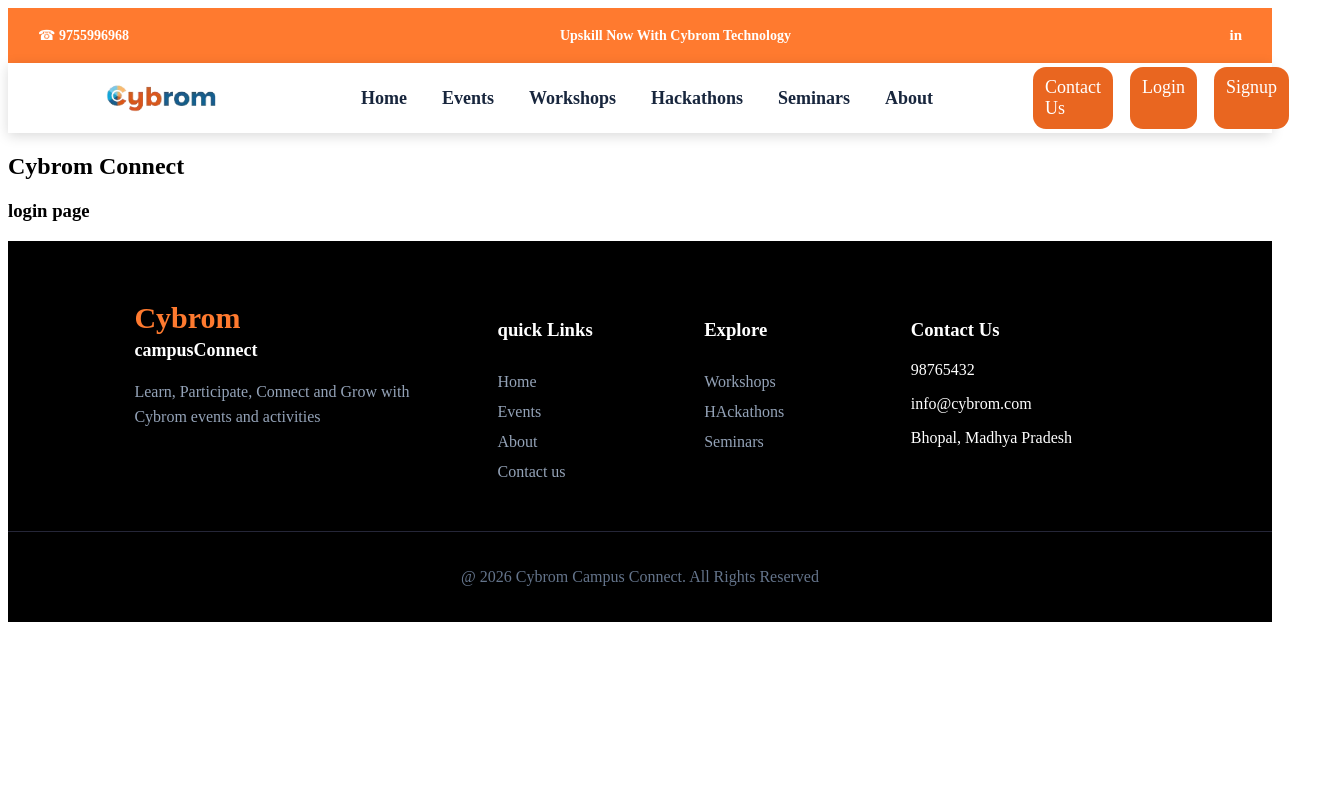
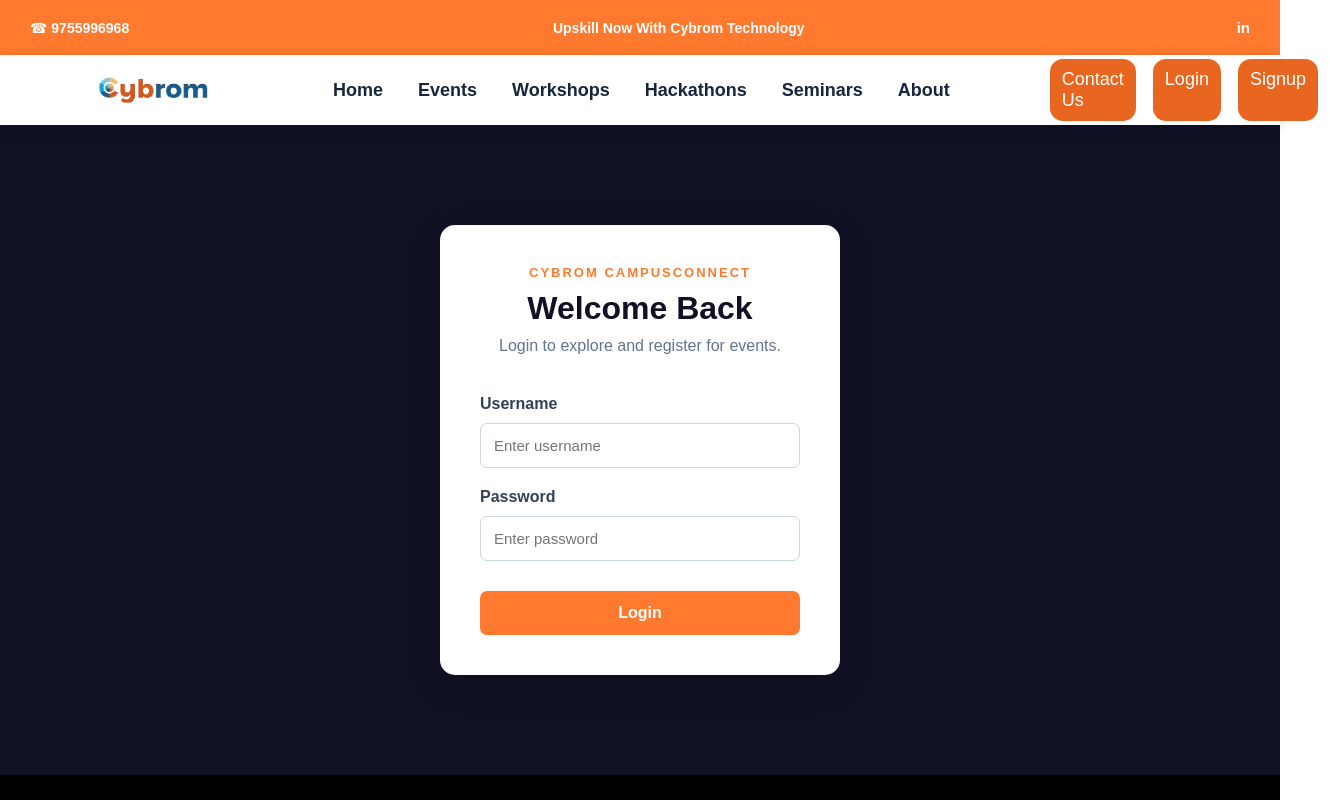
Before and after one commit to MuskanParmar-mp/projects, a React app: page /login in a window 1280 px wide. Shown: the top 800 px of the page, 1330 px wide, since content can reach past the window. Built offline with nearby package versions, Linux system fonts and the light colour scheme; the HTML template or start-up script is replaced by a standard one.

Commit message:
cybomproject

```diff
--- a/src/App.jsx
+++ b/src/App.jsx
@@ -7,6 +7,8 @@
 import { BrowserRouter } from "react-router-dom";
 import Footer from "./Footer";
 import EventList from "./EventList";
+
+import "./App.css";
 
 function App(){
 
--- /dev/null
+++ b/src/components/Login.css
@@ -0,0 +1,107 @@
+.login-page {
+    min-height: 650px;
+
+    background: #101124;
+
+    display: flex;
+    justify-content: center;
+    align-items: center;
+
+    padding: 60px 20px;
+}
+
+.login-box {
+    background: white;
+
+    width: 400px;
+
+    padding: 40px;
+
+    border-radius: 15px;
+
+    box-shadow: 0 10px 30px rgba(0, 0, 0, 0.2);
+}
+
+.login-small {
+    color: #ff7a2f;
+
+    font-size: 13px;
+
+    font-weight: 700;
+
+    letter-spacing: 2px;
+
+    text-align: center;
+}
+
+.login-box h1 {
+    text-align: center;
+
+    color: #101124;
+
+    margin: 10px 0;
+}
+
+.login-text {
+    text-align: center;
+
+    color: #64748b;
+
+    margin-bottom: 30px;
+}
+
+.login-box form {
+    display: flex;
+
+    flex-direction: column;
+
+    gap: 10px;
+}
+
+.login-box label {
+    color: #334155;
+
+    font-weight: 600;
+
+    margin-top: 10px;
+}
+
+.login-box input {
+    padding: 13px;
+
+    border: 1px solid #cbd5e1;
+
+    border-radius: 7px;
+
+    font-size: 15px;
+
+    outline: none;
+}
+
+.login-box input:focus {
+    border-color: #ff7a2f;
+}
+
+.login-box button {
+    margin-top: 20px;
+
+    padding: 13px;
+
+    background: #ff7a2f;
+
+    color: white;
+
+    border: none;
+
+    border-radius: 7px;
+
+    font-size: 16px;
+
+    font-weight: 600;
+
+    cursor: pointer;
+}
+
+.login-box button:hover {
+    background: #e9651e;
+}
--- a/src/components/Login.jsx
+++ b/src/components/Login.jsx
@@ -1,13 +1,75 @@
-function Login(){
-  return(
-    <>
-    <nav>
-      <h2>Cybrom Connect</h2>
+import { useState } from "react";
+import axios from "axios";
+import "./Login.css";
 
-      <h3> login page </h3>
-    </nav>
-    </>
-  )
+function Login() {
+
+  const [username, setUsername] = useState("");
+  const [password, setPassword] = useState("");
+
+  const handleLogin = (e) => {
+    e.preventDefault();
+
+    axios
+      .post("http://127.0.0.1:8000/login/", {
+        username: username,
+        password: password,
+      })
+      .then((response) => {
+        alert(response.data.message);
+      })
+      .catch((error) => {
+        alert(error.response.data.message);
+      });
+  };
+
+  return (
+    <div className="login-page">
+
+      <div className="login-box">
+
+        <p className="login-small">
+          CYBROM CAMPUSCONNECT
+        </p>
+
+        <h1>Welcome Back</h1>
+
+        <p className="login-text">
+          Login to explore and register for events.
+        </p>
+
+        <form onSubmit={handleLogin}>
+
+          <label>Username</label>
+
+          <input
+            type="text"
+            placeholder="Enter username"
+            value={username}
+            onChange={(e) => setUsername(e.target.value)}
+            required
+          />
+
+          <label>Password</label>
+
+          <input
+            type="password"
+            placeholder="Enter password"
+            value={password}
+            onChange={(e) => setPassword(e.target.value)}
+            required
+          />
+
+          <button type="submit">
+            Login
+          </button>
+
+        </form>
+
+      </div>
+
+    </div>
+  );
 }
 
 export default Login;
--- /dev/null
+++ b/src/components/Register.css
@@ -0,0 +1,107 @@
+.register-page {
+    min-height: 650px;
+
+    background: #101124;
+
+    display: flex;
+    justify-content: center;
+    align-items: center;
+
+    padding: 60px 20px;
+}
+
+.register-box {
+    background: white;
+
+    width: 400px;
+
+    padding: 40px;
+
+    border-radius: 15px;
+
+    box-shadow: 0 10px 30px rgba(0, 0, 0, 0.2);
+}
+
+.register-small {
+    color: #ff7a2f;
+
+    font-size: 13px;
+
+    font-weight: 700;
+
+    letter-spacing: 2px;
+
+    text-align: center;
+}
+
+.register-box h1 {
+    text-align: center;
+
+    color: #101124;
+
+    margin: 10px 0;
+}
+
+.register-text {
+    text-align: center;
+
+    color: #64748b;
+
+    margin-bottom: 30px;
+}
+
+.register-box form {
+    display: flex;
+
+    flex-direction: column;
+
+    gap: 10px;
+}
+
+.register-box label {
+    color: #334155;
+
+    font-weight: 600;
+
+    margin-top: 10px;
+}
+
+.register-box input {
+    padding: 13px;
+
+    border: 1px solid #cbd5e1;
+
+    border-radius: 7px;
+
+    font-size: 15px;
+
+    outline: none;
+}
+
+.register-box input:focus {
+    border-color: #ff7a2f;
+}
+
+.register-box button {
+    margin-top: 20px;
+
+    padding: 13px;
+
+    background: #ff7a2f;
+
+    color: white;
+
+    border: none;
+
+    border-radius: 7px;
+
+    font-size: 16px;
+
+    font-weight: 600;
+
+    cursor: pointer;
+}
+
+.register-box button:hover {
+    background: #e9651e;
+}
--- a/src/components/Register.jsx
+++ b/src/components/Register.jsx
@@ -1,13 +1,79 @@
-function Register(){
-  return(
-    <>
-    <nav>
-      <h2>Cybrom Connect</h2>
+import { useState } from "react";
+import axios from "axios";
+import "./Register.css";
 
-      <h3> Register page </h3>
-    </nav>
-    </>
-  )
+function Register() {
+
+  const [username, setUsername] = useState("");
+  const [password, setPassword] = useState("");
+
+  const handleRegister = (e) => {
+    e.preventDefault();
+
+    axios
+      .post("http://127.0.0.1:8000/register/", {
+        username: username,
+        password: password,
+      })
+      .then((response) => {
+        alert(response.data.message);
+        setUsername("");
+        setPassword("");
+      })
+      .catch((error) => {
+        console.log(error);
+        alert("Registration failed");
+      });
+  };
+
+  return (
+    <div className="register-page">
+
+      <div className="register-box">
+
+        <p className="register-small">
+          CYBROM CAMPUSCONNECT
+        </p>
+
+        <h1>Create Account</h1>
+
+        <p className="register-text">
+          Join Cybrom CampusConnect and explore exciting events.
+        </p>
+
+        <form onSubmit={handleRegister}>
+
+          <label>Username</label>
+
+          <input
+            type="text"
+            placeholder="Enter username"
+            value={username}
+            onChange={(e) => setUsername(e.target.value)}
+            required
+          />
+
+
+          <label>Password</label>
+
+          <input
+            type="password"
+            placeholder="Enter password"
+            value={password}
+            onChange={(e) => setPassword(e.target.value)}
+            required
+          />
+
+          <button type="submit">
+            Sign Up
+          </button>
+
+        </form>
+
+      </div>
+
+    </div>
+  );
 }
 
 export default Register;
```
Also changed, not shown: src/EventDetails.jsx (+38 -18 lines).
